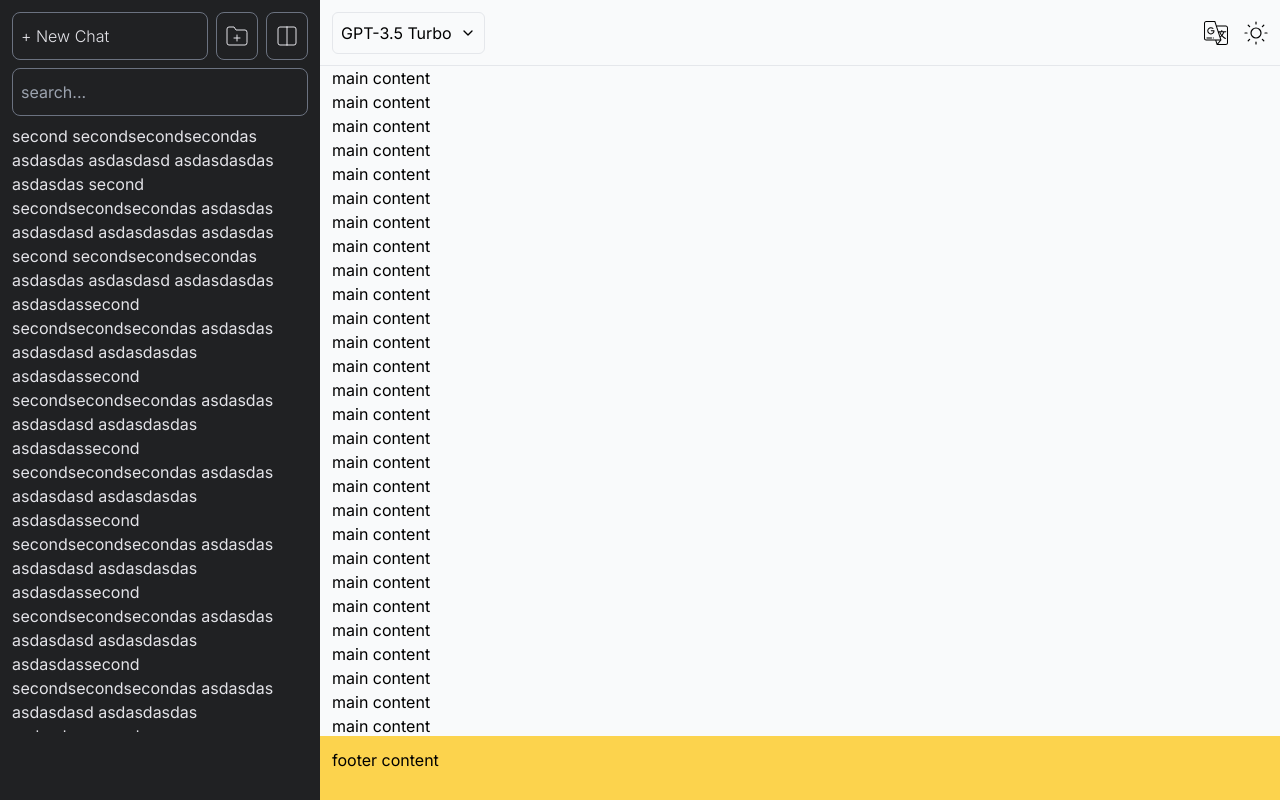
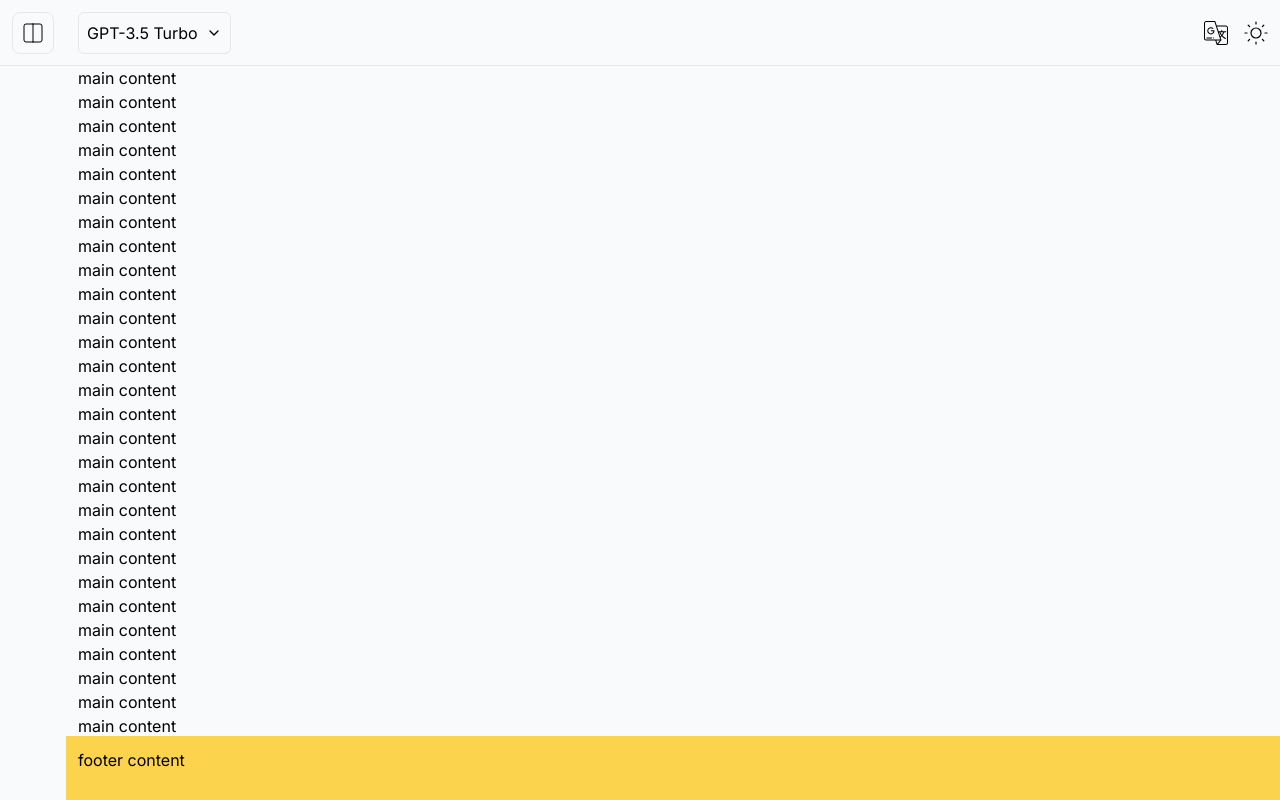
Before and after one commit to lesenelir/ai-space, a Next.js app: page /chat in a window 1280 px wide. Both pictures are taken after a click on the element 287 px from the left and 36 px from the top of the page. Built offline with nearby package versions, Linux system fonts and the light colour scheme.

Commit message:
feat: complete menu show and close

```diff
--- a/src/components/chat/Menu/FooterMenuContent/index.tsx
+++ b/src/components/chat/Menu/FooterMenuContent/index.tsx
@@ -1,6 +1,6 @@
 import { UserButton } from '@clerk/nextjs'
 
-export default function ThirdMenuContent() {
+export default function FooterMenuContent() {
   return (
     <div className={'w-full h-[48px] p-2 rounded-lg cursor-pointer transition-change hover:bg-gray-500/10'}>
       <UserButton afterSignOutUrl={'/'}/>
--- a/src/components/chat/Menu/HeaderMenuContent/index.tsx
+++ b/src/components/chat/Menu/HeaderMenuContent/index.tsx
@@ -1,7 +1,13 @@
 import FolderPlusIcon from '@/components/icons/FolderPlusIcon'
 import ColumnsIcon from '@/components/icons/ColumnsIcon'
 
-export default function HeaderMenuContent() {
+interface IProps {
+  toggleShow: () => void
+}
+
+export default function HeaderMenuContent(props: IProps) {
+  const {toggleShow} = props
+
   return (
     <div className={'w-full mb-2'}>
       {/* first content */}
@@ -24,9 +30,12 @@ export default function HeaderMenuContent() {
           </div>
 
           {/* scalability */}
-          <div className={`
-            menu-first-content-item transition-change cursor-pointer hover:bg-gray-500/10
-          `}>
+          <div
+            className={`
+              menu-first-content-item transition-change cursor-pointer hover:bg-gray-500/10
+            `}
+            onClick={toggleShow}
+          >
             <ColumnsIcon width={24} height={24}/>
           </div>
         </div>
--- a/src/components/chat/Menu/index.tsx
+++ b/src/components/chat/Menu/index.tsx
@@ -1,19 +1,33 @@
+import { useState } from 'react'
+
 import ResizableDiv from '@/components/ui/ResizableDiv'
-import HeaderMenuContent from 'src/components/chat/Menu/HeaderMenuContent'
-import MainMenuContent from 'src/components/chat/Menu/MainMenuContent'
-import FooterMenuContent from 'src/components/chat/Menu/FooterMenuContent'
+import HeaderMenuContent from '@/components/chat/Menu/HeaderMenuContent'
+import MainMenuContent from '@/components/chat/Menu/MainMenuContent'
+import FooterMenuContent from '@/components/chat/Menu/FooterMenuContent'
+import ColumnsIcon from '@/components/icons/ColumnsIcon'
 
 export default function Menu() {
+  const [isShow, setIsShow] = useState<boolean>(true)
+
+  const toggleShow = () => {
+    setIsShow(!isShow)
+  }
+
   return (
+    <>
+      {
+        isShow ? (
           <ResizableDiv
             initialWidth={320}
-      minPercentage={1/6}
-      maxPercentage={2/5}
+            minPercentage={1 / 6}
+            maxPercentage={2 / 5}
             className={'w-full p-3 text-chatpage-menu-text bg-chatpage-menu-background'}
           >
             <div className={'w-full h-full flex flex-col'}>
               {/* HeaderMenuContent: new chat + create folder icon + scalability icon */}
-        <HeaderMenuContent/>
+              <HeaderMenuContent
+                toggleShow={toggleShow}
+              />
 
               {/* Chat items and folder items */}
               <MainMenuContent/>
@@ -22,5 +36,21 @@ export default function Menu() {
               <FooterMenuContent/>
             </div>
           </ResizableDiv>
+        ) : (
+          <div className={'bg-gray-50'}>
+            {/* Header */}
+            <div className={'w-full flex items-center h-[66px] border-b p-3'}>
+              <ColumnsIcon
+                width={24}
+                height={24}
+                className={'border p-2 rounded-lg cursor-pointer hover:bg-gray-200 transition-change'}
+                onClick={toggleShow}
+              />
+            </div>
+          </div>
         )
       }
+
+    </>
+  )
+}
--- a/src/components/chat/Message/HeaderContent/I18Change.tsx
+++ b/src/components/chat/Message/HeaderContent/I18Change.tsx
@@ -9,7 +9,7 @@ export default function I18Change() {
         height={24}
         alt={'I18 Icon'}
         src={'/language-translate-light.svg'}
-        className={'cursor-pointer hover:opacity-60'}
+        className={'cursor-pointer hover:opacity-60 transition-change'}
       />
       {/*<Image*/}
       {/*  width={24}*/}
--- a/src/components/chat/Message/HeaderContent/ThemeChange.tsx
+++ b/src/components/chat/Message/HeaderContent/ThemeChange.tsx
@@ -8,7 +8,7 @@ export default function ThemeChange() {
         alt={'sun icon'}
         width={24}
         height={24}
-        className={'cursor-pointer hover:opacity-60'}
+        className={'cursor-pointer hover:opacity-60 transition-change'}
       />
       {/*<Image*/}
       {/*  src={'/moon.svg'}*/}
--- a/src/components/icons/ColumnsIcon.tsx
+++ b/src/components/icons/ColumnsIcon.tsx
@@ -2,13 +2,14 @@ interface IProps {
   width: number
   height: number
   className?: string
+  onClick?: () => void
 }
 
 export default function ColumnsIcon(props: IProps) {
-  const {width, height, className} = props
+  const {width, height, className, onClick} = props
 
   return (
-    <div className={className}>
+    <div className={className} onClick={onClick}>
       <svg xmlns="http://www.w3.org/2000/svg" width={width} height={height} viewBox="0 0 24 24" fill="none"
            stroke="currentColor" strokeWidth="1" strokeLinecap="round" strokeLinejoin="round"
            className="feather feather-columns">
--- a/src/components/ui/Select/index.tsx
+++ b/src/components/ui/Select/index.tsx
@@ -36,7 +36,7 @@ export default function Select({
       ref={wrapperRef}
     >
       <div
-        className={'flex gap-2 p-2 cursor-pointer border border-gray-200 rounded-md hover:bg-gray-200'}
+        className={'flex gap-2 p-2 cursor-pointer border border-gray-200 rounded-md hover:bg-gray-200 transition-change'}
         onClick={() => setIsOpen(!isOpen)}
       >
         {selectedOption}
@@ -52,7 +52,7 @@ export default function Select({
           initial={{ opacity: 0, y: -10 }}
           animate={{ opacity: 1, y: 0 }}
           exit={{ opacity: 0, y: -10 }}
-          className={'absolute z-50 w-48 bg-gray-50 mt-1 border border-gray-200 rounded-md p-2'}
+          className={'absolute z-50 w-48 bg-gray-50 mt-1 border border-gray-200 rounded-md p-2 transition-change'}
         >
           {options.map((option, index) => (
             <motion.li
```
Lines whose indentation alone changed are shown as unchanged.
